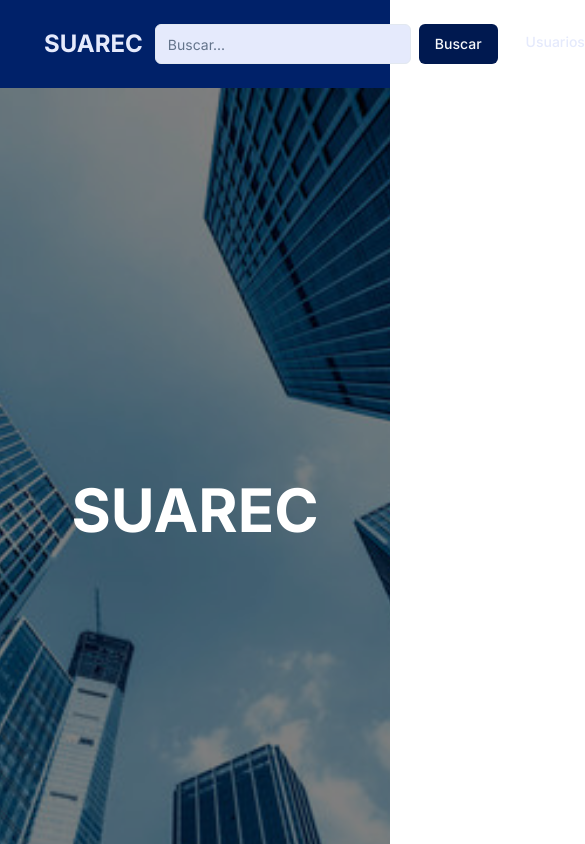
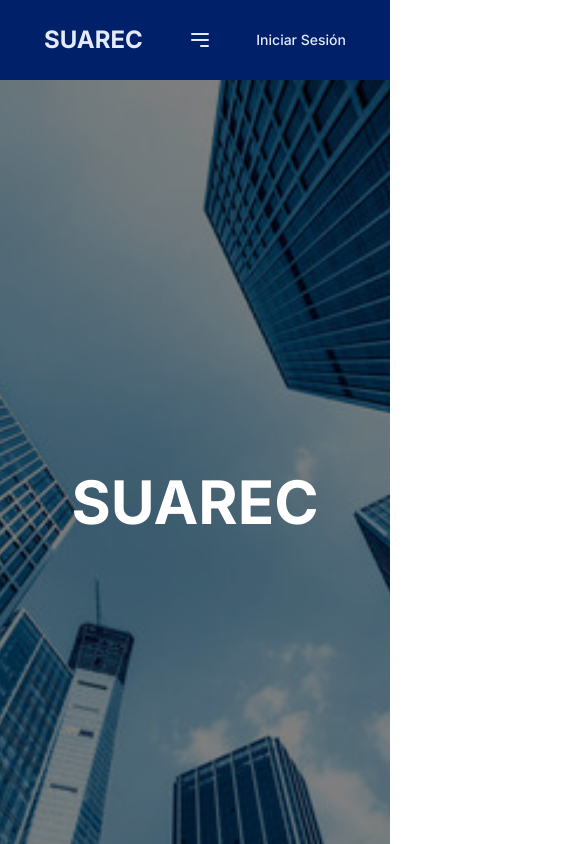
Before and after one commit to suarecWeb/suarec-frontend, a Next.js app: page / in a window 390 px wide. Shown: the top 844 px of the page, 585 px wide, since content can reach past the window. Built offline with nearby package versions, Linux system fonts and the light colour scheme.

Commit message:
feat: Integration of responsive screens

```diff
--- a/components/navbar.tsx
+++ b/components/navbar.tsx
@@ -1,22 +1,87 @@
-import Link from 'next/link';
-import SearchBar from './utils/searchBar';
-import { useCurrentUser } from "../hooks/auth/use-current-user";
-import Cookies from "js-cookie";
-import { NavbarRole } from './navbar-role';
+//components/navbar
+//para que use lo que sea que usas para las rutas
+"use client";
+
+import Link from "next/link";
+import { useState } from "react";
+import SearchBar from "./utils/searchBar";
+import { NavbarRole } from "./navbar-role";
 
 const Navbar = () => {
+  const [isMenuOpen, setIsMenuOpen] = useState(false);
+
   return (
     <nav className="bg-primary text-primary py-4">
-      <div className="container mx-auto flex justify-between items-center">
-        <Link href="/" className='nav-logo text-2xl font-bold'>SUAREC</Link>
-        <div className="flex-1 flex justify-center space-x-4">
-            <SearchBar />
-          <Link href="/users" className="nav-link">Usuarios</Link>
-          <Link href="/comments" className="nav-link">Comentarios</Link>
-          <Link href="/publications" className="nav-link">Publicaciones</Link>
-          <Link href="/companies" className="nav-link">Compañías</Link>
+      <div className="container mx-auto flex justify-between items-center relative">
+        <Link href="/" className="nav-logo text-2xl font-bold">
+          SUAREC
+        </Link>
+
+{/* menú hamburguesa*/}
+        <button
+          className="lg:hidden block text-primary"
+          onClick={() => setIsMenuOpen(!isMenuOpen)}
+          aria-label="Toggle menu"
+        >
+          <svg
+            className="h-6 w-6"
+            fill="none"
+            stroke="currentColor"
+            viewBox="0 0 24 24"
+            xmlns="http://www.w3.org/2000/svg"
+          >
+            <path
+              strokeLinecap="round"
+              strokeLinejoin="round"
+              strokeWidth="2"
+              d="M4 6h16M4 12h16m-7 6h7"
+            ></path>
+          </svg>
+        </button>
+
+{/*  Menú desplegable (pantallas pequeñas) */}
+        <div
+          className={`fixed top-0 left-0 w-full h-full bg-primary z-50 flex flex-col items-center justify-center transition-transform duration-300 ease-in-out ${
+            isMenuOpen ? "translate-x-0" : "-translate-x-full"
+          } lg:static lg:translate-x-0 lg:flex lg:flex-row lg:items-center lg:space-x-4 lg:h-auto`}
+        >
+          <button
+            className="absolute top-4 right-4 text-primary lg:hidden"
+            onClick={() => setIsMenuOpen(false)}
+            aria-label="Close menu"
+          >
+            <svg
+              className="h-6 w-6"
+              fill="none"
+              stroke="currentColor"
+              viewBox="0 0 24 24"
+              xmlns="http://www.w3.org/2000/svg"
+            >
+              <path
+                strokeLinecap="round"
+                strokeLinejoin="round"
+                strokeWidth="2"
+                d="M6 18L18 6M6 6l12 12"
+              ></path>
+            </svg>
+          </button>
+
+          <SearchBar />
+          <Link href="/users" className="nav-link text-xl my-2 lg:my-0">
+            Usuarios
+          </Link>
+          <Link href="/comments" className="nav-link text-xl my-2 lg:my-0">
+            Comentarios
+          </Link>
+          <Link href="/publications" className="nav-link text-xl my-2 lg:my-0">
+            Publicaciones
+          </Link>
+          <Link href="/companies" className="nav-link text-xl my-2 lg:my-0">
+            Compañías
+          </Link>
         </div>
-        <NavbarRole isMobile={false} section="logIn"/>
+{/* lo q haga el navbar role*/}
+        <NavbarRole isMobile={false} section="logIn" />
       </div>
     </nav>
   );
--- a/package.json
+++ b/package.json
@@ -19,9 +19,9 @@
     "clsx": "^2.1.1",
     "js-cookie": "^3.0.5",
     "lucide-react": "^0.407.0",
-    "next": "14.2.5",
-    "react": "^18",
-    "react-dom": "^18",
+    "next": "^14.2.5",
+    "react": "^18.3.1",
+    "react-dom": "^18.3.1",
     "react-hot-toast": "^2.4.1",
     "tailwind-merge": "^2.4.0",
     "tailwindcss-animate": "^1.0.7",
```
Also changed, not shown: 1 other file (tests, documents, lock files or other folders).
